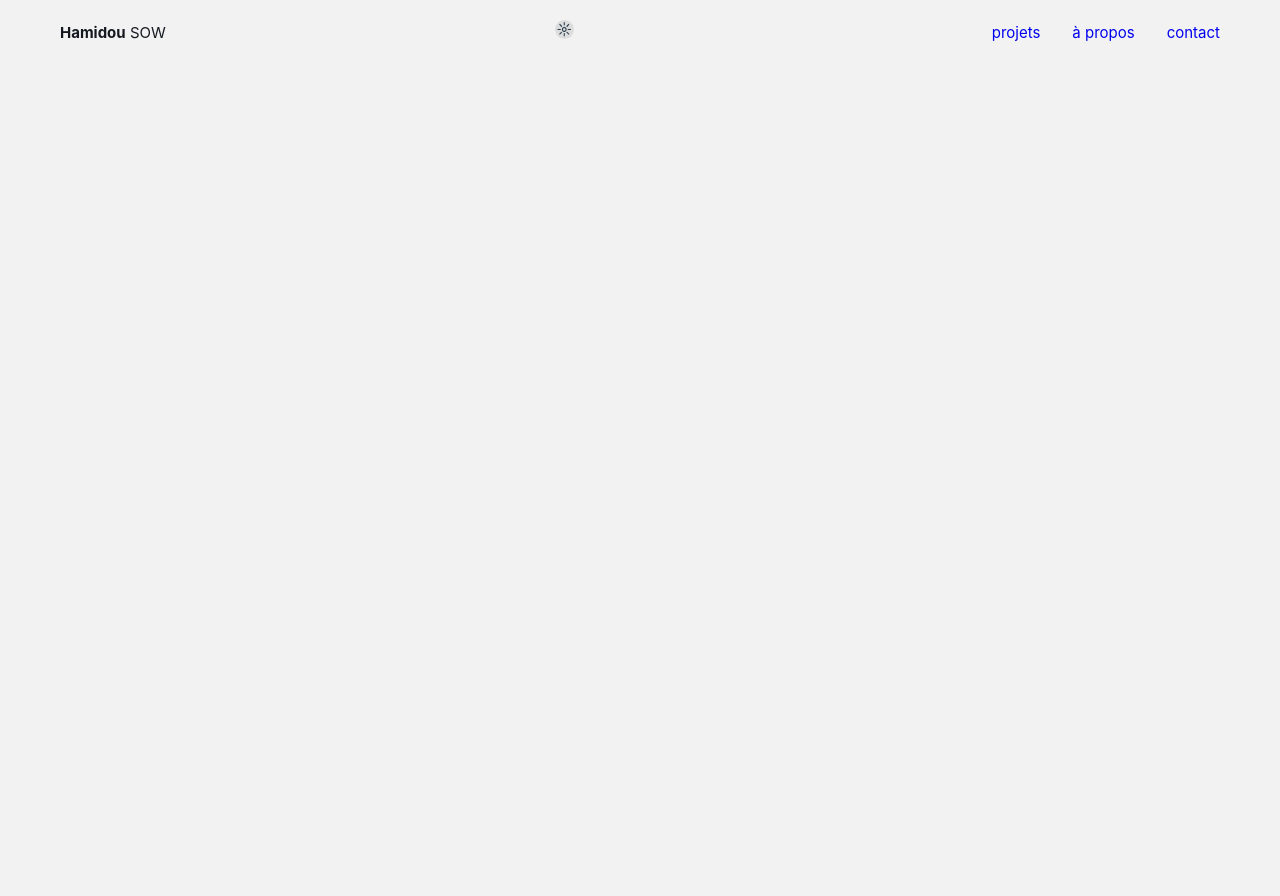
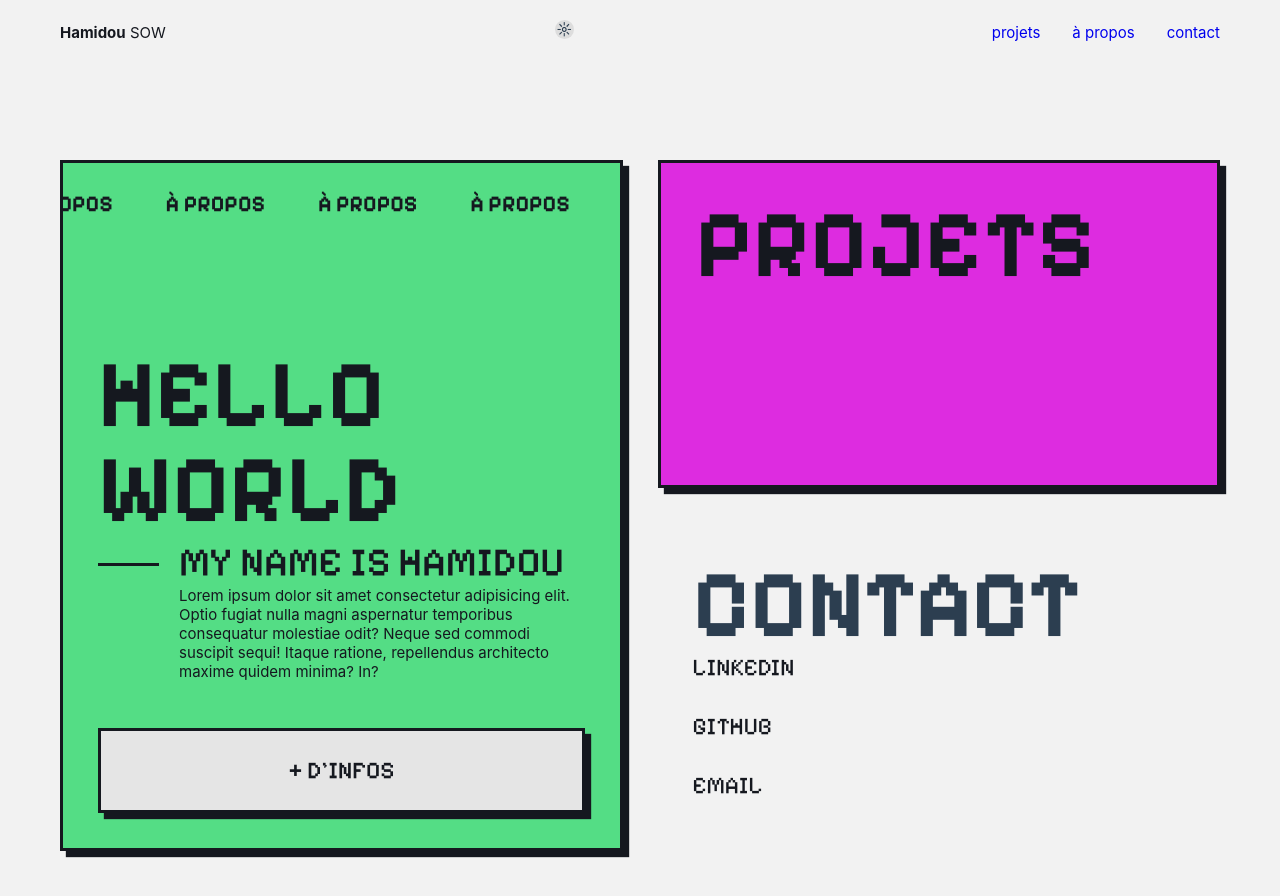
Before and after one commit to hamidousow/hamidousow, a Vue app: page / in a window 1280 px wide. Shown: the top 896 px of the page. Before the commit the page ends 800 px from the top, so only its background shows below. Built offline with nearby package versions, Linux system fonts and the light colour scheme.

Commit message:
homepage style

```diff
--- a/src/assets/main.css
+++ b/src/assets/main.css
@@ -1,2 +1,6 @@
+@import './styles/fonts.css';
 @import './styles/base.css';
 @import './styles/margin.css';
+@import './styles/animations.css';
+@import './styles/colors.css';
+@import './styles/padding.css';
--- /dev/null
+++ b/src/assets/styles/animations.css
@@ -0,0 +1,9 @@
+@keyframes slideImage {
+    0% {
+        transform: translate(0%, 0%) translate3d(0px, 0px, 0px);
+    }
+
+    100% {
+        transform: translate(-100%, 0%) translate3d(0px, 0px, 0px);
+    }
+}
--- a/src/assets/styles/base.css
+++ b/src/assets/styles/base.css
@@ -26,8 +26,10 @@
   --clr-grey: #e5e5e5;
   --clr-green-darker: #27633d;
   --clr-green: #399259;
+  --clr-green-flashy: #54DD85;
   --clr-cyan: #54c4c2;
   --clr-purple: #5726a7;
+  --clr-purple-flashy: #DD2CE0;
   --clr-yellow: #dfc349;
   --clr-white: #f2f2f2;
 }
@@ -98,22 +100,18 @@ body {
   -moz-osx-font-smoothing: grayscale;
 }
 
-/* width */
 ::-webkit-scrollbar {
   width: 7px;
 }
 
-/* Track */
 ::-webkit-scrollbar-track {
   background: #f1f1f1;
 }
 
-/* Handle */
 ::-webkit-scrollbar-thumb {
   background: #555555;
 }
 
-/* Handle on hover */
 ::-webkit-scrollbar-thumb:hover {
 
   background: var(--clr-black);
@@ -129,7 +127,6 @@ body {
   --clr-yellow: #dfc349;
   --svg-black: invert(95%) sepia(0%) saturate(0%) hue-rotate(97deg) brightness(90%) contrast(103%);
 }
-
 
 .container {
   margin: auto;
--- /dev/null
+++ b/src/assets/styles/colors.css
@@ -0,0 +1,11 @@
+.background-green {
+    background: var(--clr-green);
+}
+
+.background-green-flashy {
+    background: var(--clr-green-flashy);
+}
+
+.background-purple-flashy {
+    background: var(--clr-purple-flashy);
+}
--- /dev/null
+++ b/src/assets/styles/fonts.css
@@ -0,0 +1 @@
+@import url('https://fonts.googleapis.com/css2?family=Pixelify+Sans:wght@400..700&display=swap');
--- a/src/assets/styles/margin.css
+++ b/src/assets/styles/margin.css
@@ -12,3 +12,7 @@
 .mt-60 {
     margin-top: 60px;
 }
+
+.mt-160 {
+    margin-top: 160px;
+}
--- /dev/null
+++ b/src/assets/styles/padding.css
@@ -0,0 +1,3 @@
+.padding-35 {
+    padding: 35px;
+}
--- a/src/views/AboutView.vue
+++ b/src/views/AboutView.vue
@@ -70,19 +70,6 @@
     animation: slideImage 31s infinite linear;
   }
 
-
-
-
-  @keyframes slideImage {
-      0% {
-          transform: translate(0%, 0%) translate3d(0px, 0px, 0px);
-      }
-
-      100% {
-          transform: translate(-100%, 0%) translate3d(0px, 0px, 0px);
-      }
-  }
-
 @media screen and (min-width: 992px) {
 
   .about__wrapper {
--- a/src/views/HomeView.vue
+++ b/src/views/HomeView.vue
@@ -1,9 +1,237 @@
 <script setup lang="ts">
-import TheWelcome from '../components/TheWelcome.vue'
+
+import githubBackground from "@/assets/images/github-background.jpg"
+import { RouterLink } from "vue-router";
 </script>
 
 <template>
-  <main>
+  <div class="content mt-60">
+    <div class="grid mt-160">
 
-  </main>
+      <RouterLink to="/about" class="grid__right">
+        <div class="card box-shadow border-3 background-green-flashy padding-35">
+          <div class="container-titles sliding-title">
+            <h2> à propos </h2>
+            <!-- <span class="space"></span> -->
+            <h2> à propos </h2>
+            <!-- <span class="space"></span> -->
+            <h2> à propos </h2>
+            <!-- <span class="space"></span> -->
+            <h2> à propos </h2>
+            <!-- <span class="space"></span> -->
+          </div>
+          <div class="wrapper content">
+              <h2 class="card-title">hello <br> world</h2>
+              <div class="card-details">
+                <span class="line"></span>
+                <div class="card-details-texts">
+                  <h6 class="card-subtitle">My name is Hamidou</h6>
+                  <p>Lorem ipsum dolor sit amet consectetur adipisicing elit. Optio fugiat nulla magni aspernatur temporibus consequatur molestiae odit? Neque sed commodi suscipit sequi! Itaque ratione, repellendus architecto maxime quidem minima? In?</p>
+                </div>
+
+              </div>
+              <RouterLink to="/" class="card-button box-shadow">+ d'infos</RouterLink>
+
+          </div>
+        </div>
+      </RouterLink>
+
+      <div class="subgrid">
+        <RouterLink to="/projects" class="subgrid-top box-shadow border-3 background-purple-flashy padding-35">
+          <div class="card">
+            <h2 class="card-title">projets</h2>
+          </div>
+        </RouterLink>
+        <div class="subgrid-bottom contact-block padding-35">
+          <h2 class="card-title">contact</h2>
+          <div class="container-social-links">
+            <RouterLink to="" class="social-link">Linkedin</RouterLink>
+            <RouterLink to="" class="social-link">github</RouterLink>
+            <RouterLink to="" class="social-link">email</RouterLink>
+          </div>
+
+        </div>
+      </div>
+    </div>
+  </div>
+
 </template>
+
+<style scoped>
+
+  a {
+    text-decoration: none;
+    color: var(--clr-black);
+  }
+
+  .grid {
+    display: grid;
+    grid-template-columns: repeat(2, 1fr);
+    grid-template-rows: repeat(2, 1fr);;
+    gap: 35px;
+    min-height: 70dvh;
+  }
+
+  .subgrid {
+    grid-row: span 2;
+    display: grid;
+    grid-template-rows: subgrid;
+  }
+
+  .subgrid-top {
+    grid-row: 1;
+    position: relative;
+  }
+
+  .subgrid-top .background {
+    position: absolute;
+    top: 0;
+    left: 0;
+    width: 100%;
+    height: 100%;
+  }
+
+
+  .subgrid-bottom {
+    grid-row: 2;
+  }
+
+  .grid__right {
+    display: grid;
+    grid-row: span 2;
+  }
+
+  .card {
+    position: relative;
+    width: 100%;
+    overflow: hidden;
+  }
+
+  .background img {
+    display: block;
+    height: 100%;
+    width: 100%;
+    object-fit: cover;
+
+  }
+
+  .sliding-title {
+    position: absolute;
+    top: 27px;
+    left: 0;
+    display: flex;
+    flex-direction: row;
+    overflow: hidden;
+    width: 100%;
+    justify-content: space-between;
+  }
+
+  .sliding-title h2 {
+    font-family: "Pixelify Sans", sans-serif;
+    font-optical-sizing: auto;
+    font-weight: 700;
+    font-style: normal;
+    text-transform: uppercase;
+    animation: slideImage 10s infinite linear;
+  }
+  .card-title {
+    font-family: "Pixelify Sans", sans-serif;
+    font-size: clamp(75px, 8vw, 95px);
+    font-weight: 700;
+    font-style: normal;
+    text-transform: uppercase;
+    line-height: 100%;
+  }
+
+  .grid__right .content {
+    display: grid;
+    column-gap: 25px;
+    grid-template-rows: 2fr 2fr auto;
+    margin-top: 150px;
+  }
+
+  .grid__right .card-details {
+    display: flex;
+    column-gap: 20px;
+  }
+
+  .grid__right .card-details .line {
+    margin-top: 25px;
+  }
+
+  .card-subtitle {
+    font-family: "Pixelify Sans", sans-serif;
+    font-size: 40px;
+    font-weight: 500;
+    font-style: normal;
+    text-transform: uppercase;
+  }
+
+  .container-social-links {
+    display:flex;
+    flex-direction: column;
+    row-gap: 30px;
+  }
+
+  .social-link {
+    font-family: "Pixelify Sans", sans-serif;
+    font-size: 24px;
+    font-weight: 300;
+    font-style: normal;
+    text-transform: uppercase;
+  }
+
+
+
+
+
+
+
+  /* a deplacer dans le main.css */
+
+  .box-shadow {
+    box-shadow: 6px 6px 1px var(--clr-black);
+  }
+
+  .card:hover > .box-shadow {
+    box-shadow: 0;
+  }
+
+  .space {
+    margin: 0 10px;
+  }
+
+  .line {
+    display: inline-block;
+    height: 3px;
+    width: 250px;
+    background-color: var(--clr-black);
+  }
+
+  .border-3 {
+    border: 3px solid var(--clr-black);
+  }
+
+  /*  creer un composant */
+
+  .card-button {
+    padding: 25px 0;
+    height: auto;
+
+    display: flex;
+    align-content: center;
+    justify-content: center;
+    background-color: var(--clr-grey);
+    border: 3px solid var(--clr-black);
+    align-self: flex-end;
+    text-decoration: none;
+    color: var(--clr-black);
+
+    font-family: "Pixelify Sans", sans-serif;
+    font-size: 24px;
+    font-weight: 500;
+    font-style: normal;
+    text-transform: uppercase;
+  }
+
+</style>
```
Also changed, not shown: src/assets/images/github-background.jpg (added), src/components/LinkCard.vue (added).
